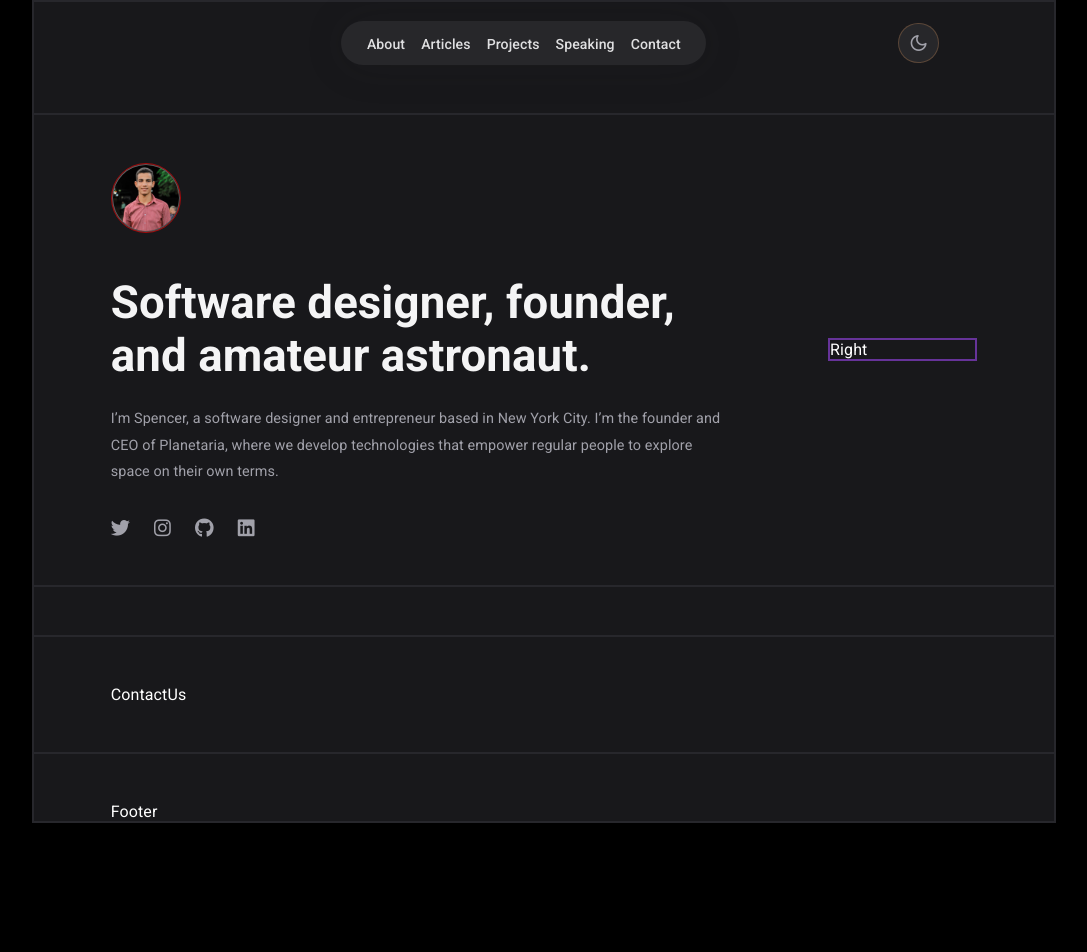
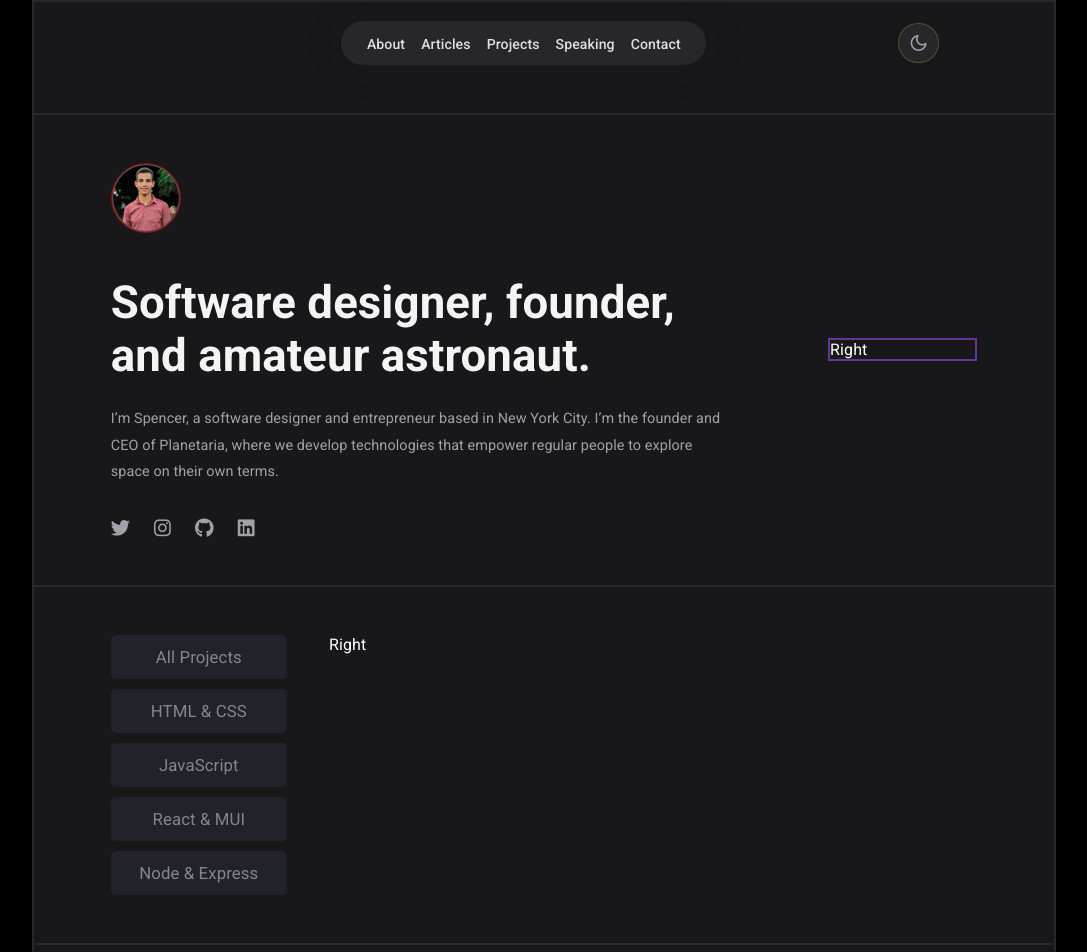
Before and after one commit to redarashid/potfolio, a React (Create React App) app: page / in a window 1280 px wide. Shown: the top 952 px of the page, without its empty margins (96-1183 px from the left). Before the commit the page ends 823 px from the top, so only its background shows below. Built offline with nearby package versions, Linux system fonts and the light colour scheme.

Commit message:
first commit

```diff
--- a/src/components/3.main/Main.css
+++ b/src/components/3.main/Main.css
@@ -5,18 +5,44 @@
 2. Right Section ==> Card
 3- Responsive Design (media query)*/
 
-
-
-
-
+main.flex {
+    align-items: start;
+    gap: 2.64rem;
+}
 
 /* ===============================
    1. Left Section ==> Buttons
 ================================== */
 
-
-
-
+main section.left-section.flex {
+    flex-direction: column;
+    gap: 10px;
+}
+main section.left-section.flex button {
+    background-color: rgba(36, 37, 46, 1);
+    width: 11rem;
+    padding: .75rem 0;
+    text-align: center;
+    border-radius: 5px;
+    font-size: 1.05rem;
+    opacity: 0.8;
+    cursor: pointer;
+    color: var(--subtitle);
+    text-transform: capitalize;
+    transition: 0.3s ease-in-out;
+}
+main section.left-section.flex button:hover {
+    opacity: 1;
+    font-weight: bold;
+    color: #FFF;
+}
+main section.left-section.flex button:active {
+    opacity: 1;
+    font-weight: bold;
+    letter-spacing: 0.6px;
+    padding: 0.8rem 0;
+    border: 1px solid var(--blue);
+}
 
 
 
--- a/src/components/3.main/Main.js
+++ b/src/components/3.main/Main.js
@@ -3,7 +3,18 @@ import './Main.css'
 
 const Main = () => {
   return (
-    <section className=''></section>
+    <main className='flex'>
+      <section className='left-section flex'>
+        <button className='active'>All Projects</button>
+        <button>HTML & CSS</button>
+        <button>JavaScript</button>
+        <button>React & MUI</button>
+        <button>Node & Express</button>
+      </section>
+
+
+      <section className='right-section'>Right</section>
+    </main>
   )
 }
 
```
